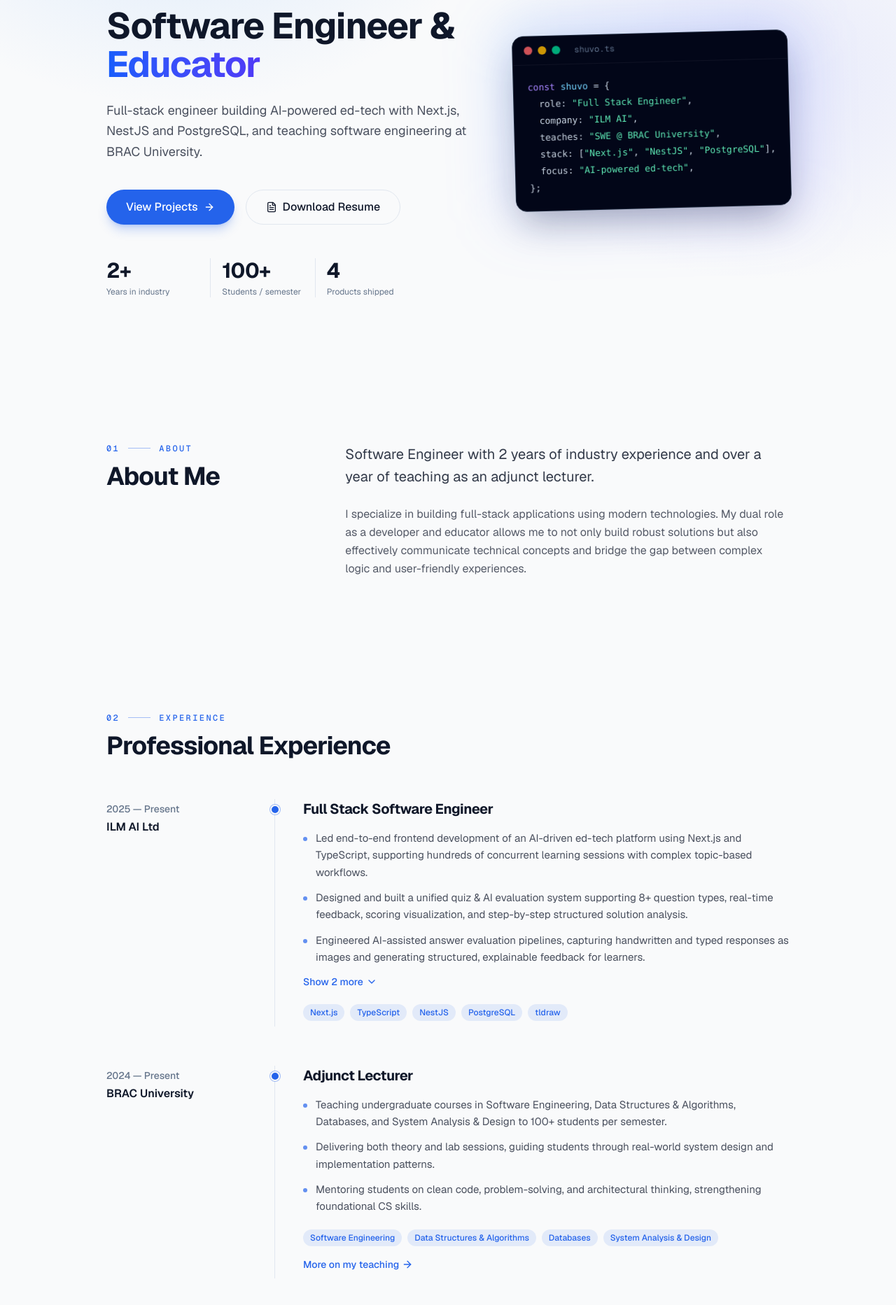
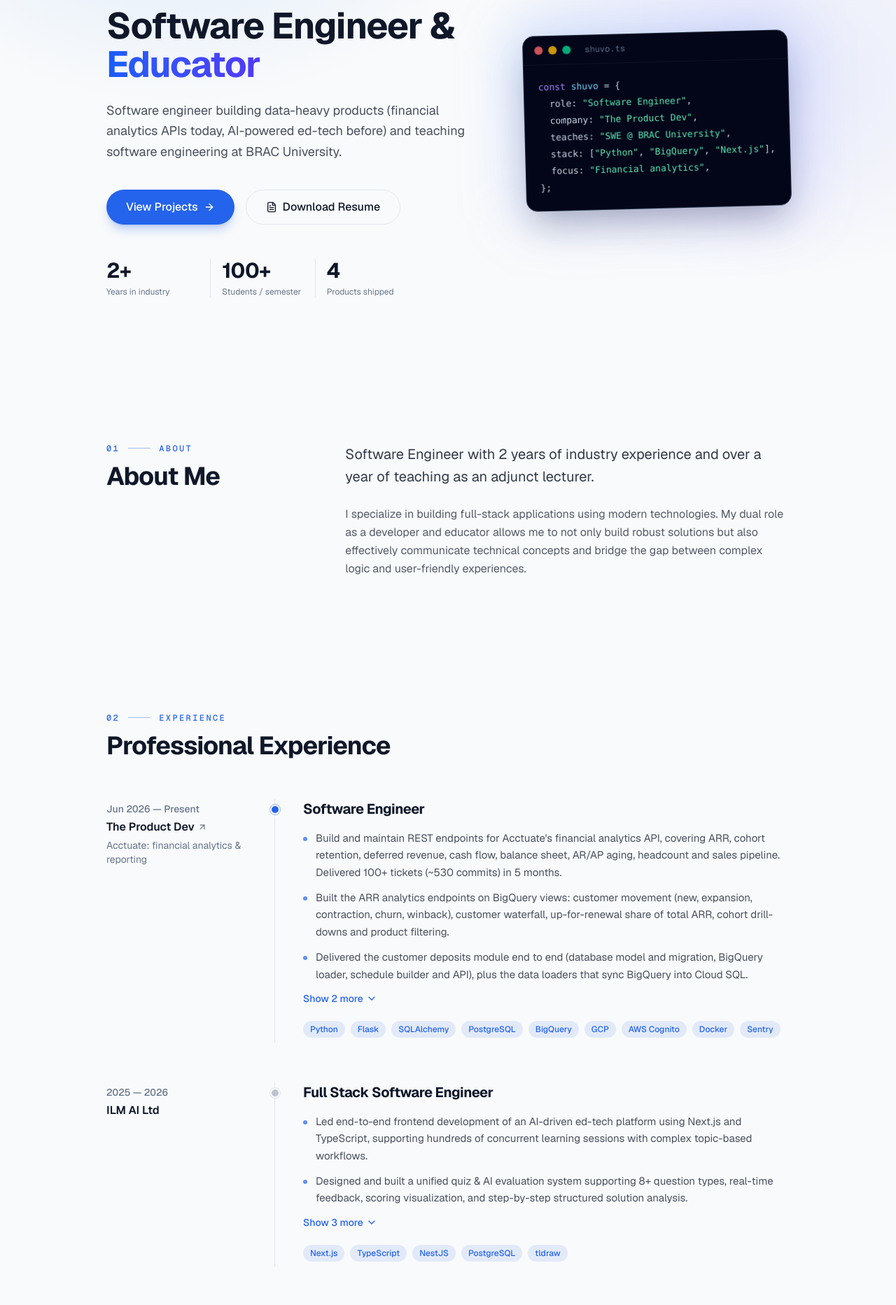
Before and after one commit to shuvo-99/Portfolio, a Next.js app: page / in a window 1280 px wide. Shown: the part 240-2105 px from the top of the page at 70% size. Built offline with nearby package versions, Linux system fonts and the light colour scheme.

Commit message:
feat: add The Product Dev role and update current position

```diff
--- a/src/app/layout.tsx
+++ b/src/app/layout.tsx
@@ -14,7 +14,7 @@ const geistMono = Geist_Mono({
 });
 
 const description =
-  "Md. Anonto Shuvo: full-stack software engineer building AI-powered ed-tech with Next.js, NestJS and PostgreSQL, and adjunct lecturer at BRAC University.";
+  "Md. Anonto Shuvo: software engineer at The Product Dev building financial analytics APIs with Python and BigQuery, previously AI-powered ed-tech, and adjunct lecturer at BRAC University.";
 
 export const metadata: Metadata = {
   title: "Shuvo | Software Engineer & Adjunct Lecturer",
--- a/src/app/opengraph-image.tsx
+++ b/src/app/opengraph-image.tsx
@@ -38,7 +38,7 @@ export default function OpengraphImage() {
           <span style={{ color: "#4f46e5" }}>Educator</span>
         </div>
         <div style={{ fontSize: 32, color: "#475569", marginTop: 36 }}>
-          Full-stack · AI-powered ed-tech · Adjunct Lecturer @ BRAC University
+          Software Engineer @ The Product Dev · Lecturer @ BRAC University
         </div>
       </div>
     ),
--- a/src/app/page.tsx
+++ b/src/app/page.tsx
@@ -15,8 +15,8 @@ export default function Home() {
       <Hero />
       <About />
       <Experience />
+      <Teaching />
       <Projects />
-      <Teaching />
       <Skills />
       <Contact />
       <Footer />
--- a/src/components/Experience.tsx
+++ b/src/components/Experience.tsx
@@ -2,28 +2,54 @@
 
 import { useState } from "react";
 import { AnimatePresence, motion } from "framer-motion";
-import { ArrowRight, ChevronDown } from "lucide-react";
+import { ArrowUpRight, ChevronDown } from "lucide-react";
 import SectionHeading from "./SectionHeading";
 
 interface Job {
   title: string;
   company: string;
+  /** Public company page, if any. */
+  companyUrl?: string;
+  /** Product worked on, shown under the company name. */
+  product?: string;
   period: string;
   tags: string[];
-  /** Label for the tag list (screen readers). */
-  tagsLabel?: string;
   highlights: string[];
-  /** Optional in-page link, e.g. to the Teaching section. */
-  more?: { label: string; href: string };
 }
 
-const VISIBLE_BULLETS = 3;
+// Current role shows more up front; past roles stay compact.
+const VISIBLE_BULLETS = { current: 3, past: 2 };
 
 const jobs: Job[] = [
   {
+    title: "Software Engineer",
+    company: "The Product Dev",
+    companyUrl: "https://theproductdev.com/",
+    product: "Acctuate: financial analytics & reporting",
+    period: "Jun 2026 — Present",
+    tags: [
+      "Python",
+      "Flask",
+      "SQLAlchemy",
+      "PostgreSQL",
+      "BigQuery",
+      "GCP",
+      "AWS Cognito",
+      "Docker",
+      "Sentry",
+    ],
+    highlights: [
+      "Build and maintain REST endpoints for Acctuate's financial analytics API, covering ARR, cohort retention, deferred revenue, cash flow, balance sheet, AR/AP aging, headcount and sales pipeline. Delivered 100+ tickets (~530 commits) in 5 months.",
+      "Built the ARR analytics endpoints on BigQuery views: customer movement (new, expansion, contraction, churn, winback), customer waterfall, up-for-renewal share of total ARR, cohort drill-downs and product filtering.",
+      "Delivered the customer deposits module end to end (database model and migration, BigQuery loader, schedule builder and API), plus the data loaders that sync BigQuery into Cloud SQL.",
+      "Improved production reliability: fixed a database connection leak, added Sentry error logging, fixed Decimal-to-float serialization in financial outputs, fixed auth ordering in the AWS Cognito delegated login, and hardened bulk date-range updates with row locking and fiscal-period rollover.",
+      "Grew the unittest suite (now 54 test files) alongside new features, wrote the team's Data API QC guideline, and kept the API documentation up to date.",
+    ],
+  },
+  {
     title: "Full Stack Software Engineer",
     company: "ILM AI Ltd",
-    period: "2025 — Present",
+    period: "2025 — 2026",
     tags: ["Next.js", "TypeScript", "NestJS", "PostgreSQL", "tldraw"],
     highlights: [
       "Led end-to-end frontend development of an AI-driven ed-tech platform using Next.js and TypeScript, supporting hundreds of concurrent learning sessions with complex topic-based workflows.",
@@ -32,24 +58,6 @@ const jobs: Job[] = [
       "Implemented advanced interactive canvas tooling (tldraw-based) for in-lesson writing, multi-page problem solving, dynamic resizing, and performance-optimized rendering, tailored for math-heavy workflows.",
       "Modernized backend architecture and data layer by migrating Express → NestJS and MongoDB → PostgreSQL, redesigning relational schemas and optimizing queries for analytics-heavy dashboards.",
     ],
-  },
-  {
-    title: "Adjunct Lecturer",
-    company: "BRAC University",
-    period: "2024 — Present",
-    tags: [
-      "Software Engineering",
-      "Data Structures & Algorithms",
-      "Databases",
-      "System Analysis & Design",
-    ],
-    tagsLabel: "Courses",
-    highlights: [
-      "Teaching undergraduate courses in Software Engineering, Data Structures & Algorithms, Databases, and System Analysis & Design to 100+ students per semester.",
-      "Delivering both theory and lab sessions, guiding students through real-world system design and implementation patterns.",
-      "Mentoring students on clean code, problem-solving, and architectural thinking, strengthening foundational CS skills.",
-    ],
-    more: { label: "More on my teaching", href: "#teaching" },
   },
   {
     title: "Software Engineer",
@@ -67,9 +75,10 @@ const jobs: Job[] = [
 
 function JobEntry({ job, index }: { job: Job; index: number }) {
   const [expanded, setExpanded] = useState(false);
-  const visible = job.highlights.slice(0, VISIBLE_BULLETS);
-  const extra = job.highlights.slice(VISIBLE_BULLETS);
   const isCurrent = job.period.includes("Present");
+  const limit = isCurrent ? VISIBLE_BULLETS.current : VISIBLE_BULLETS.past;
+  const visible = job.highlights.slice(0, limit);
+  const extra = job.highlights.slice(limit);
 
   return (
     <motion.li
@@ -84,7 +93,24 @@ function JobEntry({ job, index }: { job: Job; index: number }) {
         <p className="text-sm font-medium text-muted-foreground tabular-nums">
           {job.period}
         </p>
-        <p className="mt-1 font-semibold text-foreground">{job.company}</p>
+        <p className="mt-1 font-semibold text-foreground">
+          {job.companyUrl ? (
+            <a
+              href={job.companyUrl}
+              target="_blank"
+              rel="noopener noreferrer"
+              className="inline-flex items-center gap-1 hover:text-primary transition-colors"
+            >
+              {job.company}
+              <ArrowUpRight className="w-3.5 h-3.5 opacity-60" />
+            </a>
+          ) : (
+            job.company
+          )}
+        </p>
+        {job.product && (
+          <p className="mt-1 text-sm text-muted-foreground">{job.product}</p>
+        )}
       </div>
 
       {/* Content column with timeline rail */}
@@ -134,7 +160,7 @@ function JobEntry({ job, index }: { job: Job; index: number }) {
 
         <ul
           className="mt-5 flex flex-wrap gap-2"
-          aria-label={job.tagsLabel ?? "Technologies"}
+          aria-label="Technologies"
         >
           {job.tags.map((tag) => (
             <li
@@ -146,15 +172,6 @@ function JobEntry({ job, index }: { job: Job; index: number }) {
           ))}
         </ul>
 
-        {job.more && (
-          <a
-            href={job.more.href}
-            className="mt-4 inline-flex items-center gap-1 text-sm font-medium text-primary hover:underline underline-offset-4"
-          >
-            {job.more.label}
-            <ArrowRight className="w-4 h-4" />
-          </a>
-        )}
       </div>
     </motion.li>
   );
--- a/src/components/Hero.tsx
+++ b/src/components/Hero.tsx
@@ -34,7 +34,7 @@ export default function Hero() {
               <span className="absolute inline-flex h-full w-full animate-ping rounded-full bg-emerald-400 opacity-75" />
               <span className="relative inline-flex h-2 w-2 rounded-full bg-emerald-500" />
             </span>
-            Currently at ILM AI · BRAC University
+            Currently at The Product Dev · BRAC University
           </motion.div>
 
           <motion.p
@@ -57,9 +57,9 @@ export default function Hero() {
             {...fadeUp(0.15)}
             className="text-lg text-foreground/75 leading-relaxed mb-10 max-w-xl"
           >
-            Full-stack engineer building AI-powered ed-tech with Next.js, NestJS
-            and PostgreSQL, and teaching software engineering at BRAC
-            University.
+            Software engineer building data-heavy products (financial
+            analytics APIs today, AI-powered ed-tech before) and teaching
+            software engineering at BRAC University.
           </motion.p>
 
           <motion.div {...fadeUp(0.2)} className="flex flex-wrap gap-4">
@@ -129,17 +129,17 @@ function CodeCard() {
             <span className={k}>const</span> <span className={p}>shuvo</span>{" "}
             = {"{"}
             {"\n"}
-            {"  "}role: <span className={s}>&quot;Full Stack Engineer&quot;</span>,
+            {"  "}role: <span className={s}>&quot;Software Engineer&quot;</span>,
             {"\n"}
-            {"  "}company: <span className={s}>&quot;ILM AI&quot;</span>,
+            {"  "}company: <span className={s}>&quot;The Product Dev&quot;</span>,
             {"\n"}
             {"  "}teaches: <span className={s}>&quot;SWE @ BRAC University&quot;</span>,
             {"\n"}
-            {"  "}stack: [<span className={s}>&quot;Next.js&quot;</span>,{" "}
-            <span className={s}>&quot;NestJS&quot;</span>,{" "}
-            <span className={s}>&quot;PostgreSQL&quot;</span>],
+            {"  "}stack: [<span className={s}>&quot;Python&quot;</span>,{" "}
+            <span className={s}>&quot;BigQuery&quot;</span>,{" "}
+            <span className={s}>&quot;Next.js&quot;</span>],
             {"\n"}
-            {"  "}focus: <span className={s}>&quot;AI-powered ed-tech&quot;</span>,
+            {"  "}focus: <span className={s}>&quot;Financial analytics&quot;</span>,
             {"\n"}
             {"}"};
           </code>
--- a/src/components/Navbar.tsx
+++ b/src/components/Navbar.tsx
@@ -10,8 +10,8 @@ import ThemeToggle from "./ThemeToggle";
 const navLinks = [
   { name: "About", id: "about" },
   { name: "Experience", id: "experience" },
+  { name: "Teaching", id: "teaching" },
   { name: "Projects", id: "projects" },
-  { name: "Teaching", id: "teaching" },
   { name: "Skills", id: "skills" },
   { name: "Contact", id: "contact" },
 ];
--- a/src/components/Projects.tsx
+++ b/src/components/Projects.tsx
@@ -96,9 +96,9 @@ export default function Projects() {
   ];
 
   return (
-    <section id="projects" className="py-24 bg-muted/30">
+    <section id="projects" className="py-24">
       <div className="max-w-5xl mx-auto px-6">
-        <SectionHeading index="03" eyebrow="Projects" title="Featured Projects" />
+        <SectionHeading index="04" eyebrow="Projects" title="Featured Projects" />
 
         <div className="grid md:grid-cols-2 lg:grid-cols-3 gap-6">
           {projects.map((project, i) => (
--- a/src/components/Skills.tsx
+++ b/src/components/Skills.tsx
@@ -33,6 +33,8 @@ const skillGroups: { title: string; skills: Skill[] }[] = [
   {
     title: "Backend",
     skills: [
+      { name: "Flask", icon: "simple-icons:flask" },
+      { name: "SQLAlchemy", icon: "simple-icons:sqlalchemy" },
       { name: "NestJS", icon: "logos:nestjs" },
       { name: "Node.js", icon: "logos:nodejs-icon" },
       { name: "Express", icon: "simple-icons:express" },
@@ -40,10 +42,12 @@ const skillGroups: { title: string; skills: Skill[] }[] = [
     ],
   },
   {
-    title: "Databases",
+    title: "Data",
     skills: [
       { name: "PostgreSQL", icon: "logos:postgresql" },
+      { name: "BigQuery", icon: "logos:google-cloud" },
       { name: "MongoDB", icon: "logos:mongodb-icon" },
+      { name: "pandas", icon: "simple-icons:pandas" },
     ],
   },
   {
@@ -52,6 +56,16 @@ const skillGroups: { title: string; skills: Skill[] }[] = [
       { name: "RESTful APIs", icon: "tabler:api" },
       { name: "Domain-Driven Design", icon: "tabler:hierarchy-2" },
       { name: "Git", icon: "logos:git-icon" },
+      { name: "unittest", icon: "tabler:test-pipe" },
+    ],
+  },
+  {
+    title: "Cloud & DevOps",
+    skills: [
+      { name: "Google Cloud", icon: "logos:google-cloud" },
+      { name: "AWS Cognito", icon: "logos:aws-cognito" },
+      { name: "Docker", icon: "logos:docker-icon" },
+      { name: "Sentry", icon: "simple-icons:sentry" },
       { name: "CI/CD basics", icon: "tabler:refresh" },
     ],
   },
@@ -59,7 +73,7 @@ const skillGroups: { title: string; skills: Skill[] }[] = [
 
 export default function Skills() {
   return (
-    <section id="skills" className="py-24">
+    <section id="skills" className="py-24 bg-muted/40">
       <div className="max-w-5xl mx-auto px-6">
         <SectionHeading index="05" eyebrow="Skills" title="Skills & Technologies" />
 
--- a/src/components/Teaching.tsx
+++ b/src/components/Teaching.tsx
@@ -39,7 +39,7 @@ export default function Teaching() {
   return (
     <section id="teaching" className="py-24 bg-muted/40">
       <div className="max-w-5xl mx-auto px-6">
-        <SectionHeading index="04" eyebrow="Teaching" title="Teaching & Mentorship" />
+        <SectionHeading index="03" eyebrow="Teaching" title="Teaching & Mentorship" />
 
         {/* Role card */}
         <motion.div
```
